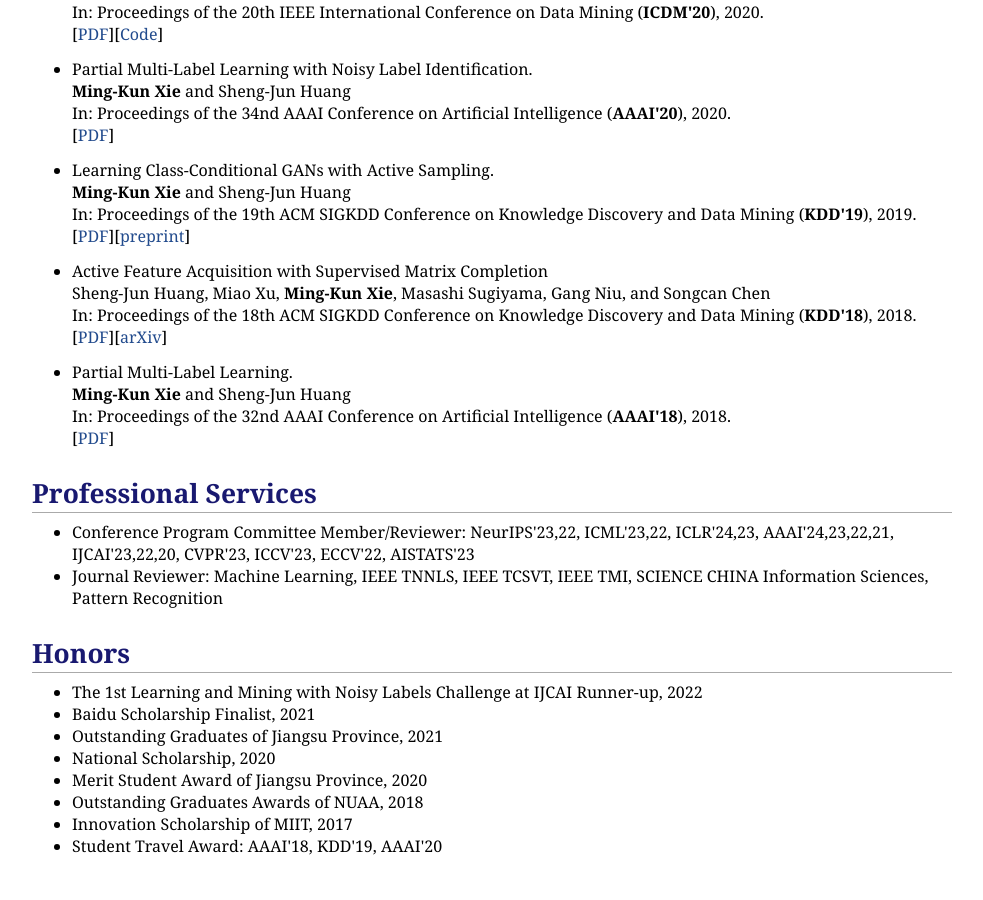
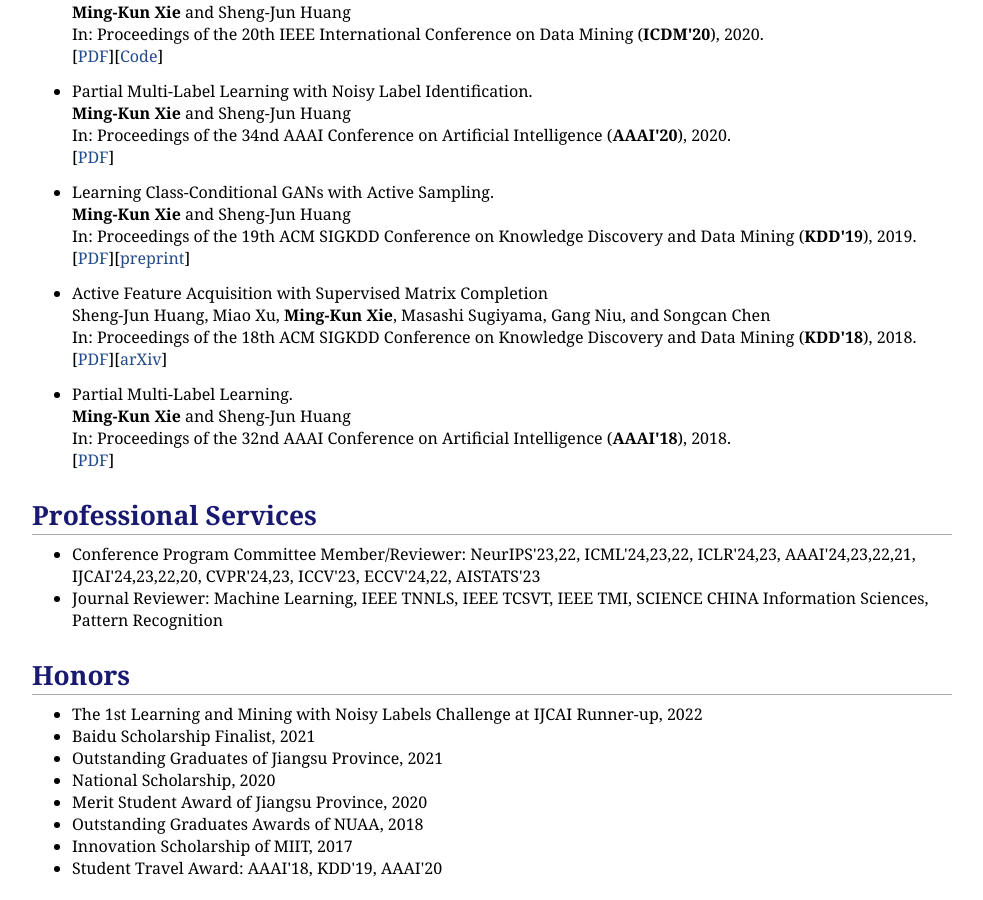
Before and after one commit to xiemk/xiemk.github.io, a Jekyll site: the page index.html, which Jekyll copies as it is, in a window 1280 px wide and 900 px high, scrolled down 1842 px. Shown: the whole window, without its empty margins (148-1131 px from the left). Built offline with Jekyll 4.4.1, drawn with Linux system fonts in a browser that asks for light colours; before the commit the page ends 2720 px from its top, so only the background shows below that.

Commit message:
updating

```diff
--- a/index.html
+++ b/index.html
@@ -122,7 +123,7 @@ Email: mkxie@nuaa.edu.cn <br />
 
 <h1>Professional Services</h1>
 <ul style="list-style-type:disc">
-	<li>Conference Program Committee Member/Reviewer: NeurIPS'23,22, ICML'23,22, ICLR'24,23, AAAI'24,23,22,21, IJCAI'23,22,20, CVPR'23, ICCV'23, ECCV'22, AISTATS'23</li>
+	<li>Conference Program Committee Member/Reviewer: NeurIPS'23,22, ICML'24,23,22, ICLR'24,23, AAAI'24,23,22,21, IJCAI'24,23,22,20, CVPR'24,23, ICCV'23, ECCV'24,22, AISTATS'23</li>
   <li>Journal Reviewer: Machine Learning, IEEE TNNLS, IEEE TCSVT, IEEE TMI, SCIENCE CHINA Information Sciences, Pattern Recognition</li>
 </ul>
 
```
Also changed, not shown: other parts of index.html (+1 -0 lines).
